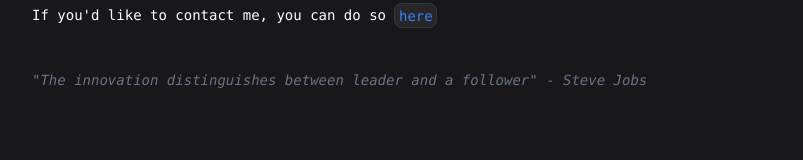
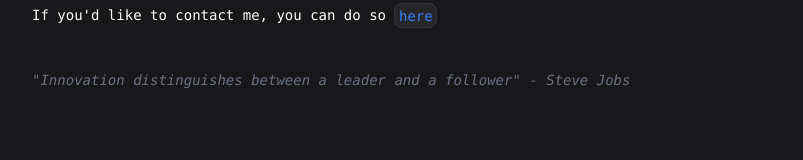
Before and after one commit to purchasable/website, a Next.js app: page / in a window 1280 px wide. Shown: the part 311-471 px from the top of the page, without its empty margins (48-851 px from the left). Built offline with nearby package versions, Linux system fonts and the light colour scheme.

Commit message:
fix oops

```diff
--- a/pages/index.tsx
+++ b/pages/index.tsx
@@ -51,8 +51,8 @@
                 </span>
                 <br />
                 <span className="italic text-gray-500">
-                    "The innovation distinguishes between leader and a follower"
-                    - Steve Jobs
+                    "Innovation distinguishes between a leader and a follower" -
+                    Steve Jobs
                 </span>
             </div>
             <PageFooter />
```
